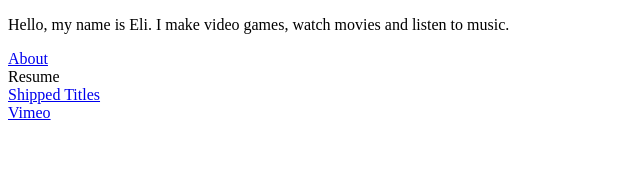
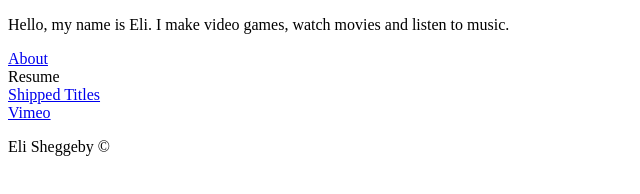
Before and after one commit to zacanderson95/Earph0nes.github.io, a plain HTML site: page index.html in a window 1280 px wide. Shown: the whole page, without its empty margins (0-640 px from the left). Drawn offline with Linux system fonts and the light colour scheme.

Commit message:
Footer commit test

```diff
--- a/index.html
+++ b/index.html
@@ -9,4 +9,5 @@ Resume<br>
 <a href="https://vimeo.com/user150873206" target="_blank">Vimeo</a><br>
 </p>
 </body>
+<footer>Eli Sheggeby &copy;</footer>
 </html>
```
